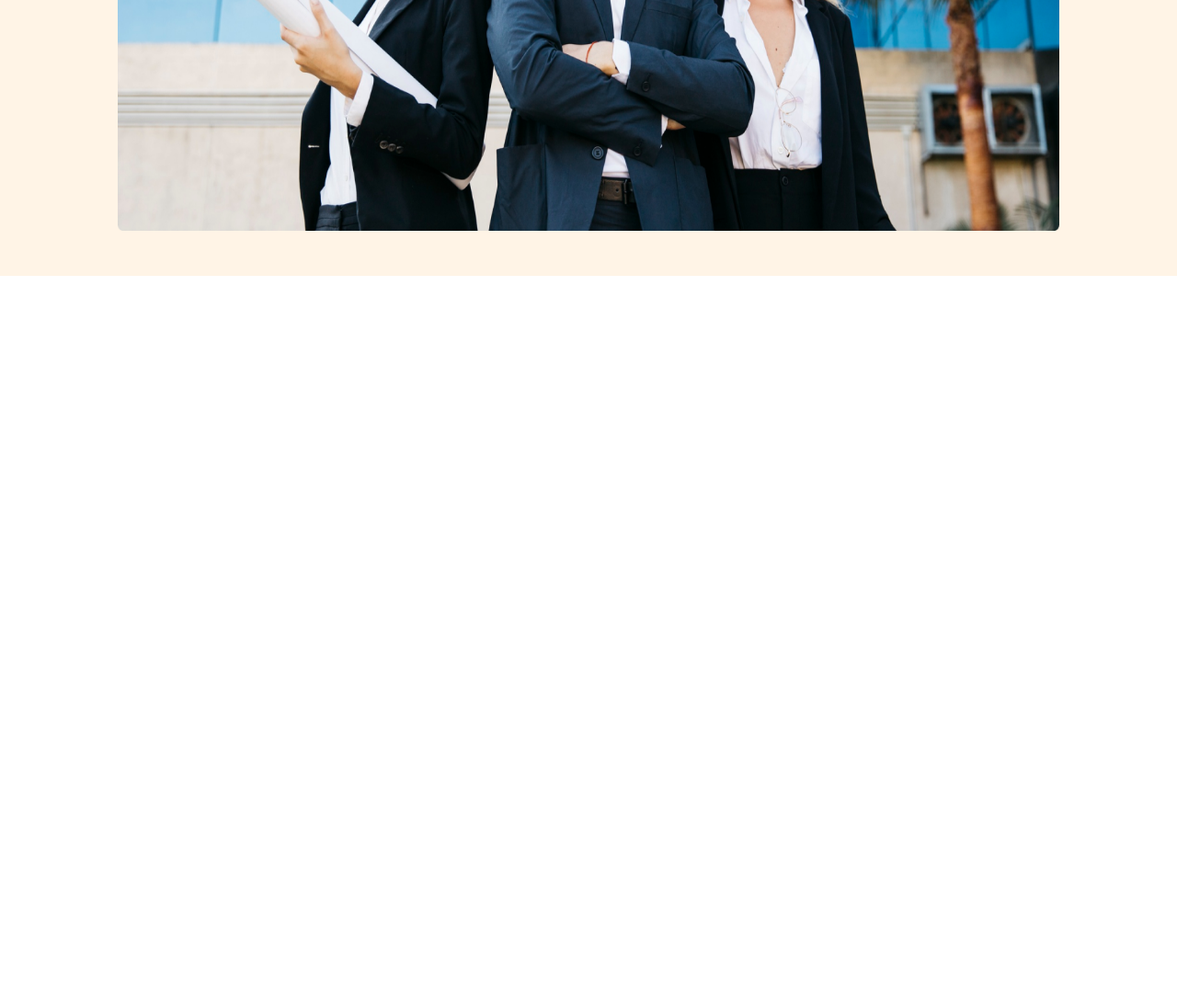
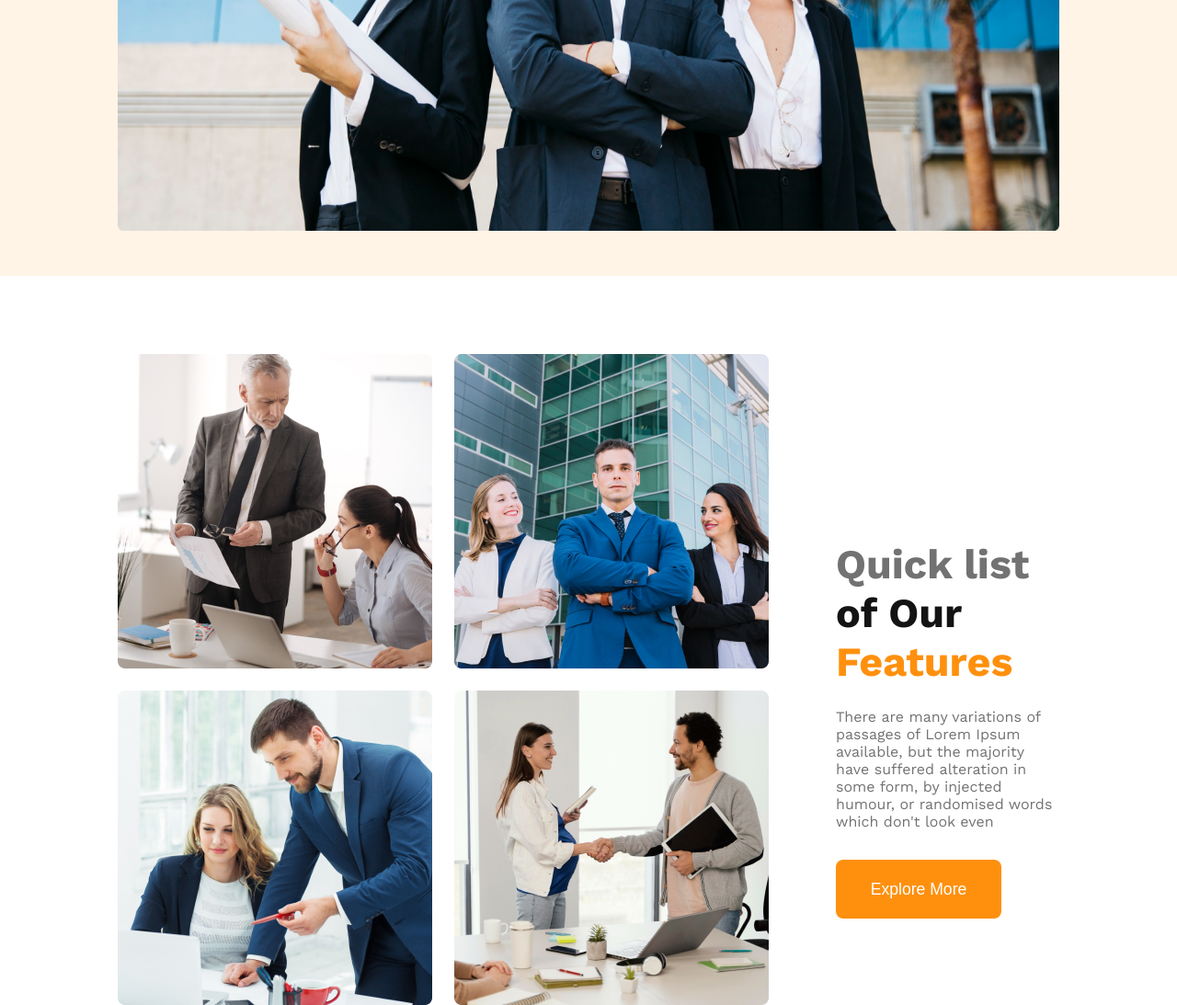
Before and after one commit to AnkonChy/g3-architecture-solution, a plain HTML site: page index.html in a window 1280 px wide. Shown: the part 890-1983 px from the top of the page at 92% size. Before the commit the page ends 1190 px from the top, so only its background shows below. Drawn offline with nearby package versions, Linux system fonts and the light colour scheme.

Commit message:
feature-team section completed

```diff
--- a/index.css
+++ b/index.css
@@ -30,6 +30,11 @@ body {
   border-radius: 8px;
   background-color: rgb(255, 144, 14);
   border: none;
+}
+
+main {
+  width: 80%;
+  margin: 0 auto;
 }
 
 /* nav styles */
@@ -99,6 +104,39 @@ nav {
   width: 868px;
 }
 
+/* feature team styles  */
+
+.feature-team-container {
+  margin-top: 85px;
+  align-items: center;
+}
+
+.feature-team-img {
+  display: grid;
+  grid-template-columns: repeat(2, 1fr);
+  gap: 24px;
+}
+
+.feature-content {
+  margin-left: 73px;
+  max-width: 537px;
+  height: 304px;
+}
+.feature-des {
+  margin-top: 24px;
+  color: rgb(114, 114, 114);
+  font-size: 1rem;
+  font-weight: 400;
+}
+
+.title2 {
+  color: rgb(114, 114, 114);
+}
+
+.title3 {
+  color: rgb(255, 144, 14);
+}
+
 /* mobile responsive  */
 @media screen and (max-width: 576px) {
   /* shared styles  */
--- a/index.html
+++ b/index.html
@@ -44,7 +44,31 @@
         <img src="/images/banner.png" alt="" />
       </div>
     </header>
-    <main></main>
+    <main>
+      <section class="feature-team-container display-flex">
+        <div class="feature-team-img">
+          <img
+            src="images/team1.png"
+            alt="two architect discussing about design"
+          />
+          <img src="images/team2.png" alt="" />
+          <img src="images/team3.png" alt="" />
+          <img src="images/team4.png" alt="" />
+        </div>
+        <div class="feature-content">
+          <h3 class="title-primary">
+            <span class="title2">Quick list </span>of Our
+            <span class="title3">Features</span>
+          </h3>
+          <p class="feature-des">
+            There are many variations of passages of Lorem Ipsum available, but
+            the majority have suffered alteration in some form, by injected
+            humour, or randomised words which don't look even
+          </p>
+          <button class="btn-primary">Explore More</button>
+        </div>
+      </section>
+    </main>
     <footer></footer>
   </body>
 </html>
```
